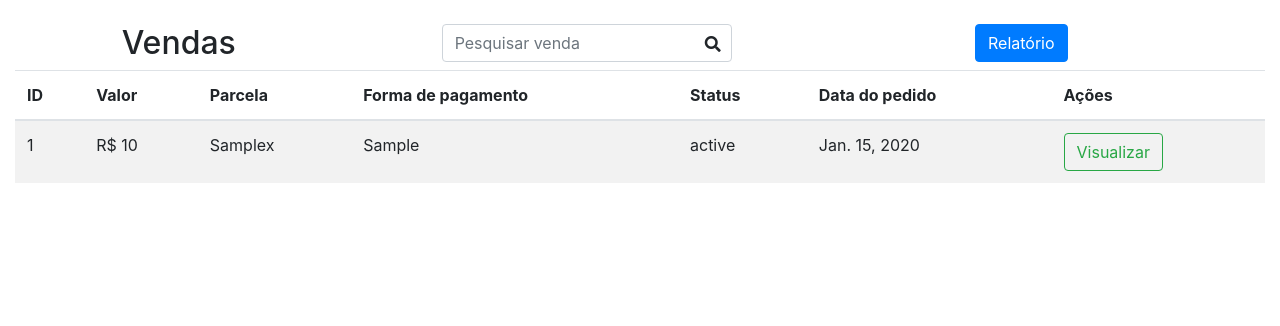
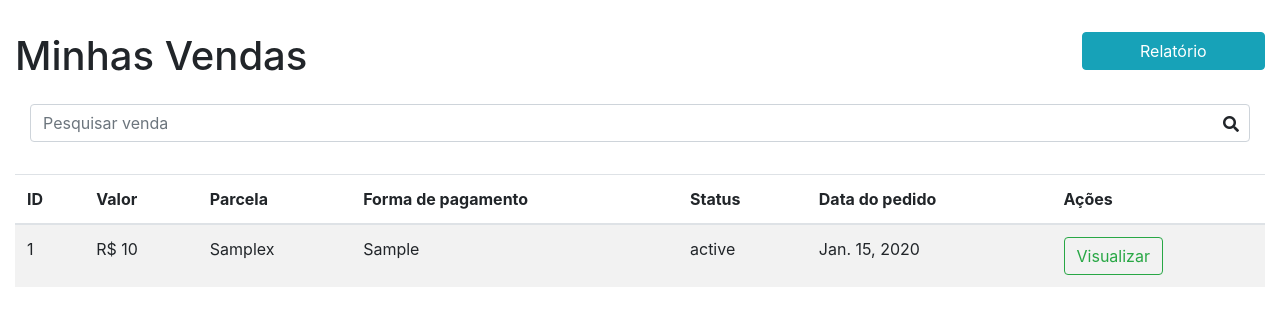
Before and after one commit to GuilhermeYoshikawa/UniPag, a Django app: page /home/ in a window 1280 px wide. Shown: the part 56-382 px from the top of the page. Run offline with Django 3.2, Linux system fonts and the light colour scheme; tables that the repository leaves empty hold one stand-in row (values such as "Sample post"); some libraries are stand-ins or nearby versions.

Commit message:
Atualização telas homeCliente e homeConsumidor

```diff
--- a/templates/homeCliente.html
+++ b/templates/homeCliente.html
@@ -4,27 +4,32 @@
 
 {%block content %}
 
-<div id="main" class="container-fluid">
-    <div id="top" class="row">
+<div class="container-fluid pt-2">
+    <div class="row">
 
-    <div class="offset-1 col-md-3">
-        <h2>Vendas</h2>
-    </div>
+        <div class="col-md-10">
+            <h1 class="page-header">Minhas Vendas</h1>
+        </div>
 
-    <div class="col-md-3">
-         <form method="GET" id="search-form">
-            <input class="form-control" type="text" id="search" name="search" placeholder="Pesquisar venda">
-            <i class="fas fa-search" id="search-btn"></i>
-        </form>
-    </div>
+        <div class="col-md-2">
+            <a class="btn btn-info btn-block" href="relatorio/">Relatório</a>
+        </div>
 
-    <div class="offset-2 col-md-3">
-        <a href="{% url 'relatorio' %}" class="btn btn-primary pull-right h2">Relatório</a>
-    </div>
+        <div class="col-md-12">
+            <form method="GET" id="search-form">
 
 
+                <div class="form-group col-md-12 pt-3">
+                    <input class="form-control" type="text" id="search" name="search" placeholder="Pesquisar venda">
+                    <i class="fas fa-search pt-3" id="search-btn"></i>
+                </div>
+            </form>
+        </div>
+
+    </div>
 </div> <!-- /#top -->
 
+<div class="container-fluid pt-3">
      <div id="list" class="row">
 
     <div class="table-responsive col-md-12">
--- a/templates/login.html
+++ b/templates/login.html
@@ -6,10 +6,10 @@
   {%block content %}
 
 
- <div class="container mt-4">
+ <div class="container mt-4 pt-2">
       <form method="post">{% csrf_token %}
         <h2>Login</h2>
-        <div class="form-group">
+        <div class="form-group pt-3">
           <label for="email">Usuário</label>
           <input type="email" class="form-control" id="email" name="email" placeholder="E-mail">
         </div>
@@ -19,7 +19,7 @@
           <input type="password" class="form-control" id="senha" name="senha" placeholder="Senha">
         </div>
 
-        <div>
+        <div class="form-group pt-2">
           <button value="logar" type="submit" class="btn btn-success">Entrar</button>
         </div>
 
```
Also changed, not shown: templates/homeConsumidor.html (+19 -13 lines).
